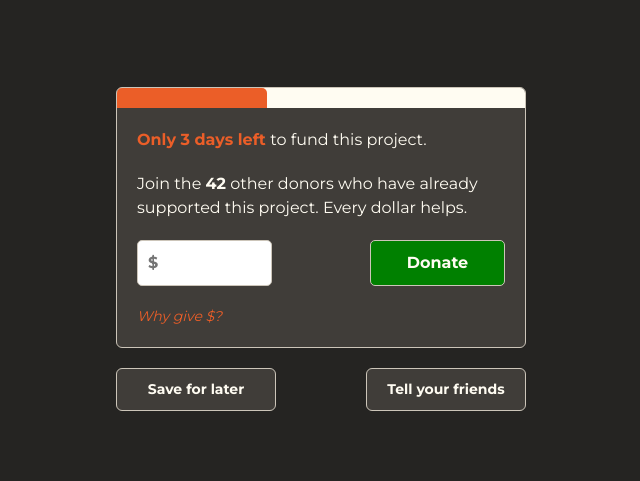
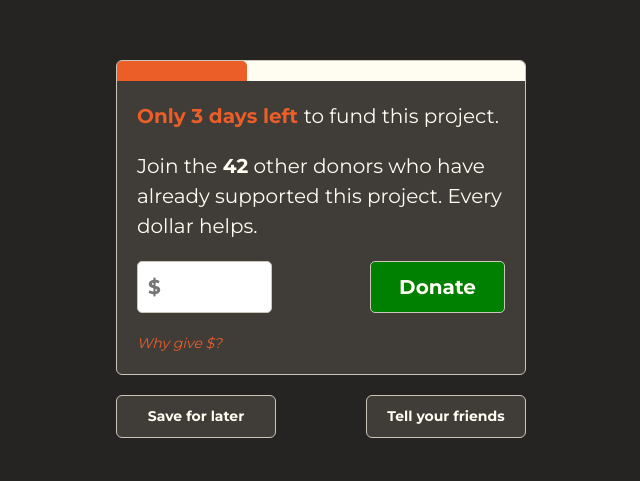
Before and after one commit to DanielGrec/Donation-Widget, a plain HTML site: page index.html in a window 1280 px wide. Shown: the part 141-622 px from the top of the page, without its empty margins (319-959 px from the left). Drawn offline with nearby package versions, Linux system fonts and the light colour scheme.

Commit message:
Minor fixes.

```diff
--- a/index.html
+++ b/index.html
@@ -40,10 +40,10 @@
 					<div
 						class="progress-bar bg-warning"
 						role="progressbar"
-						aria-valuenow="150"
+						aria-valuenow="130"
 						aria-valuemin="0"
-						aria-valuemax="500"
-						style="width: 150px"
+						aria-valuemax="400"
+						style="width: 130px"
 					></div>
 				</div>
 				<div class="widget-content">
--- a/main.js
+++ b/main.js
@@ -19,8 +19,7 @@ let popoverAttribute = document
 
 let popoverValue = parseInt(popoverAttribute.slice(1, 4));
 let popoverTotal = 0;
-
-let width = 150;
+let width = 130;
 
 donateBtn.addEventListener("click", () => {
 	popoverTotal = popoverValue - parseInt(donation.value);
@@ -32,7 +31,7 @@ donateBtn.addEventListener("click", () => {
 	for (let i = 0; i < donationValue.length; i++) {
 		// add value to the width
 		width += donationValue[i];
-		if (donationValue[i] > 0) {
+		if (donationValue[i] > 0 && donationValue[i] < 100) {
 			document
 				.querySelector(".progress-bar")
 				.setAttribute("style", `width: ${width}px;`);
--- a/style.css
+++ b/style.css
@@ -73,6 +73,7 @@ body {
 	background-color: #403d39;
 	border: 1px solid #ccc5b9;
 	border-radius: 0.6rem;
+	overflow: hidden;
 }
 
 .widget-content {
@@ -90,14 +91,14 @@ body {
 }
 
 .progress {
-	max-width: 450px !important;
+	width: 335px;
 	height: 2rem;
 	background-color: #fffcf2;
 	border-radius: 0.5rem 0.5rem 0 0;
 }
 
 .progress-bar {
-	max-width: 450px !important;
+	width: 335px;
 	height: 2rem;
 	background-color: #eb5e28;
 	border-radius: 0.5rem 0.5rem 0 0;
@@ -193,4 +194,11 @@ body {
 	.saved-p {
 		text-align: center;
 	}
+	.progress,
+	.progress-bar {
+		width: 410px;
+	}
+	.container {
+		font-size: 2rem;
+	}
 }
```
